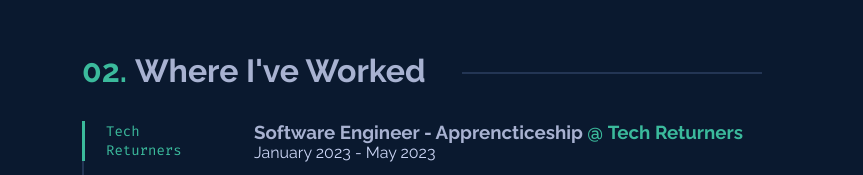
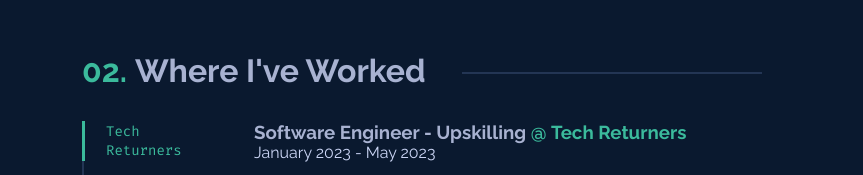
Before and after one commit to jonalddamaso/developerportfolio, a Next.js app: page / in a window 1280 px wide. Shown: the part 1900-2075 px from the top of the page, without its empty margins (208-1071 px from the left). Built offline with nearby package versions, Linux system fonts and the light colour scheme; no server answers.

Commit message:
Update Experience.tsx

```diff
--- a/src/sections/Experience.tsx
+++ b/src/sections/Experience.tsx
@@ -15,7 +15,7 @@ function Experience() {
   const expereinces = [
     {
       name: "Tech Returners",
-      role: "Software Engineer - Apprencticeship",
+      role: "Software Engineer - Upskilling",
       url: "https://www.techreturners.com/",
       start: "January 2023",
       end: "May 2023",
```
